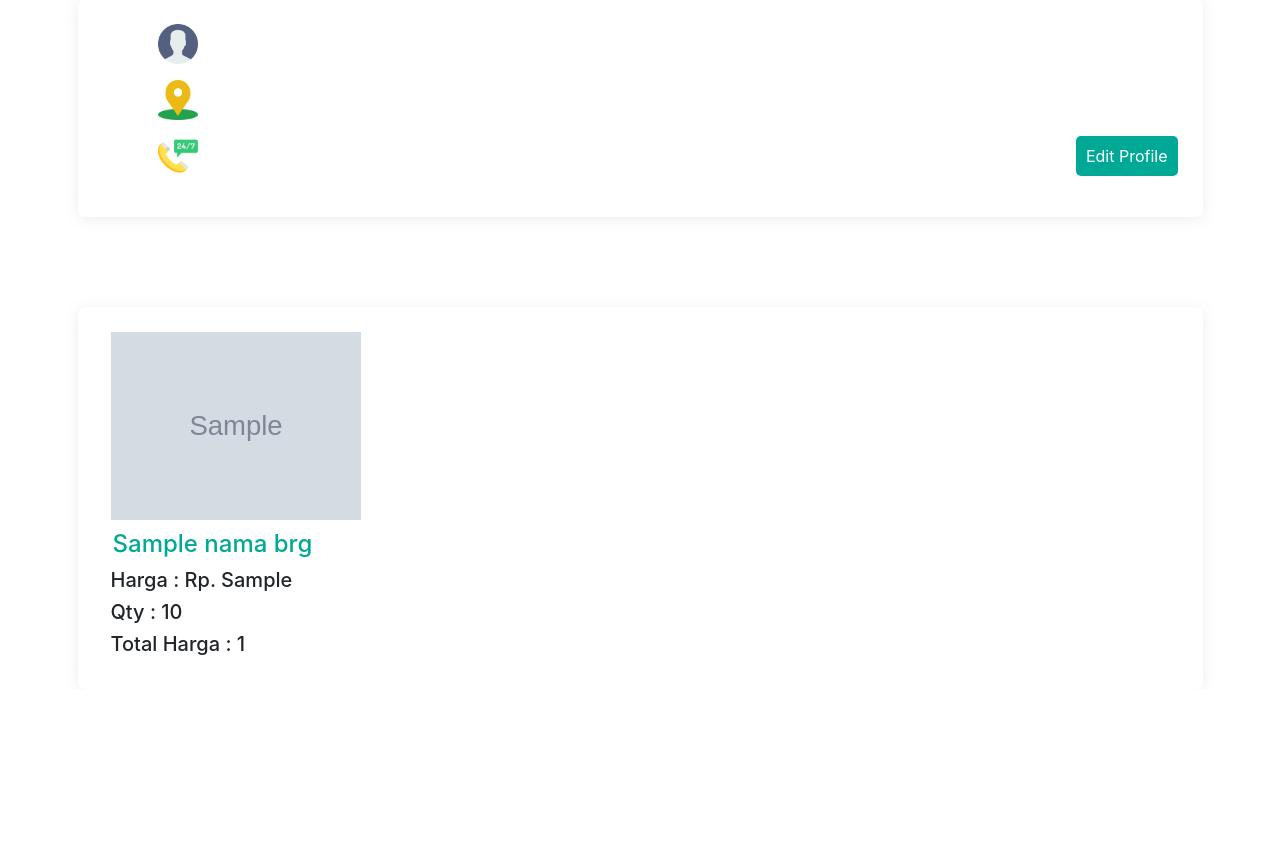
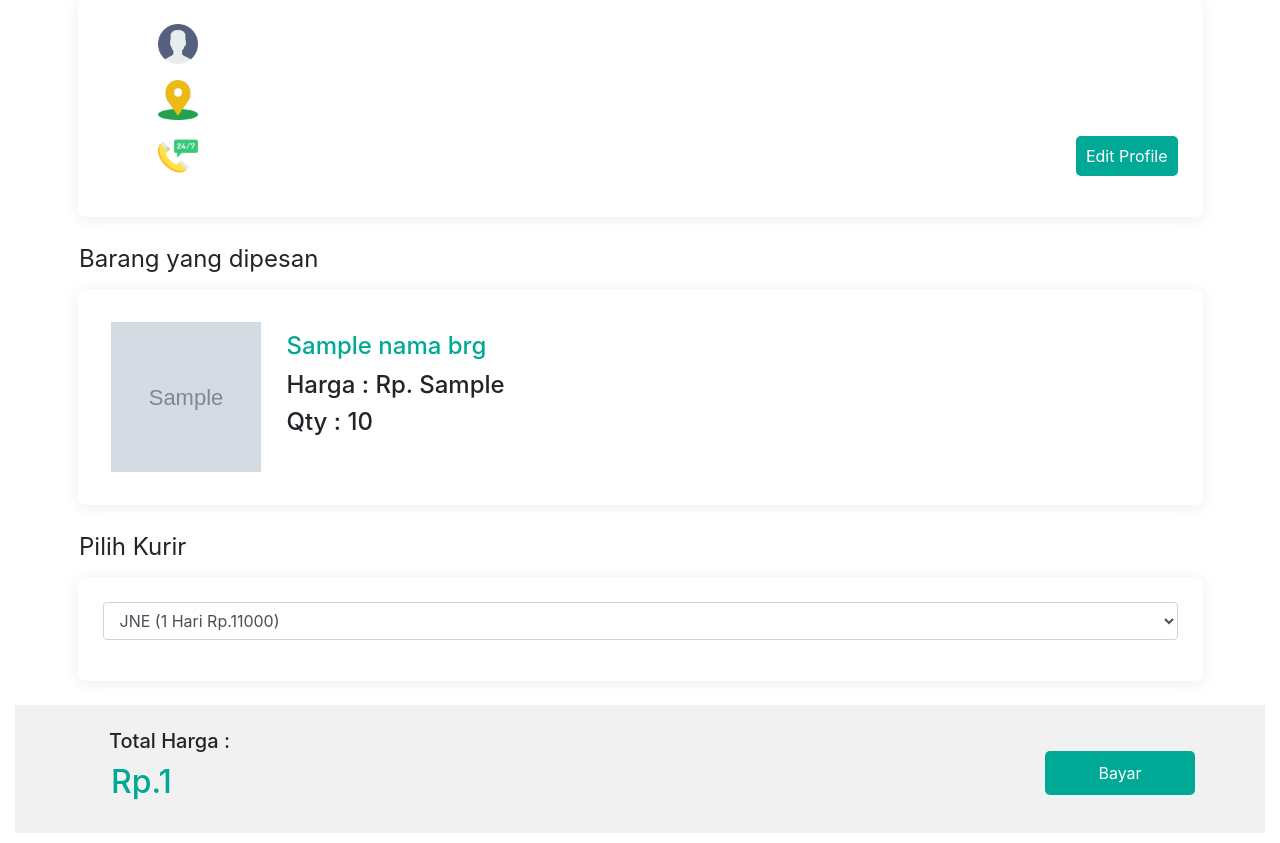
Before and after one commit to ivannaufal7/crafthentic, a CodeIgniter app: the page made by application/views/belibarang.php in a window 1280 px wide. Shown: the part 115-958 px from the top of the page. Before the commit the page ends 770 px from the top, so only its background shows below. Run offline with CodeIgniter, Linux system fonts and the light colour scheme; the template is opened without the code that fills it: most values are stand-ins (such as "Sample title", 1, 10 or a date in 2020); grey boxes marked "Sample" are stand-in pictures; some libraries are stand-ins or nearby versions.

Commit message:
Update belibarang

```diff
--- a/application/views/belibarang.php
+++ b/application/views/belibarang.php
@@ -31,11 +31,40 @@ echo $qty;
 
 	</div>
 
-	<div class="mainProfile">
-		<img id="userAddress" src="<?= base_url('assets/img/').$foto?>" style="width: 250px;">
-		<h1 id="userName"><?= $nama_brg?></h1>
-		<h5 id="userAddress">Harga : Rp. <?= $harga_brg?></h5>
-		<h5 id="userAddress">Qty : <?= $qty?></h5>
-		<h5 id="userPhone">Total Harga : <?= $total_hrg?></h5>
+		<div style="margin-left: 64px; margin-top: 24px;">
+		<div style="font-size: 24px;">Barang yang dipesan</div>
+	</div>
+	<div class="mainProfile d-flex flex-row" style="margin-top: 12px;">
+		<div class="p-2"><img  src="<?= base_url('assets/img/').$foto?>" style="width: 150px; height: 150px;"></div>
+		<div class="p-2 flex-column">
+		<h1 style="color: #00A896;"><?= $nama_brg?></h1>
+		<div style="margin-left: 10px;">
+		<h4>Harga : Rp. <?= $harga_brg?></h4>
+		<h4>Qty : <?= $qty?></h4>
+		</div>
+		</div>
+	</div>
+	<div style="">
+		<div style="font-size: 24px; margin-left: 64px; margin-top: 24px;">Pilih Kurir</div>
+		<div class="mainProfile" style="margin-top: 12px;">
+
+
+				<div class="form-group">
+		  <select class="form-control" id="sel1">
+		    <option>JNE (1 Hari Rp.11000)</option>
+		    <option>JNE (2 Hari Rp.9000)</option>
+		    <option>J&T (1 Hari Rp.11000)</option>
+		    <option>J&T (1 Hari Rp.7000)</option>
+		  </select>
+		</div>
+		</div>
 
 	</div>
+	<div style="background: #F1F1F1;">
+
+	<div class="container" style="margin-top: 24px;">
+		<div style="padding: 24px;"><h5>Total Harga :</h5></div>
+		<h1 style="font-size: 32px; position: relative; bottom: 32px; left: 16px; color: #00A896;">Rp.<?= $total_hrg?></h1>
+		<div style="position: relative; bottom: 24px;"><button type="button" class="btnEdit" style="position: absolute; right: 0px; bottom: 24px; width: 150px;">Bayar</button></div>
+	</div>
+	</div>
```
